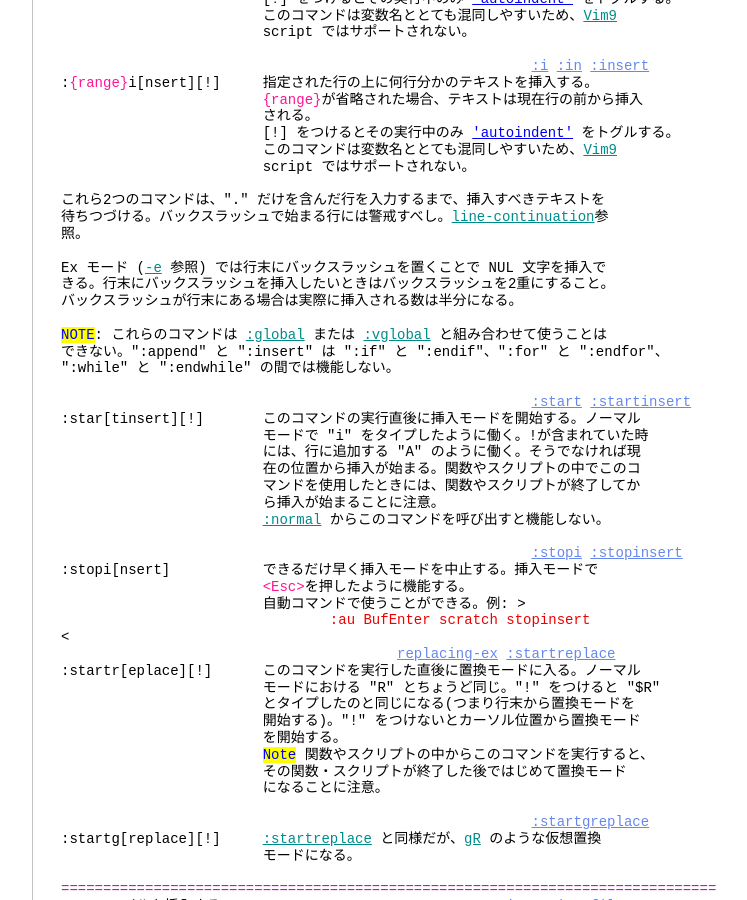
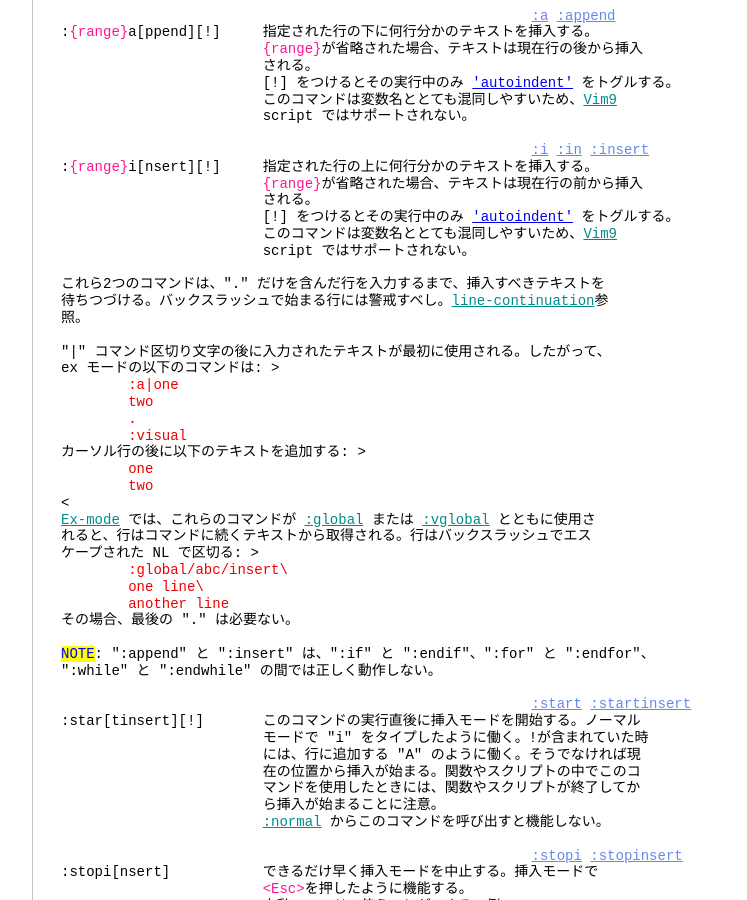
Before and after one commit to vim-jp/vimdoc-ja, a Jekyll site: the page built from insert.html, in a window 1280 px wide and 900 px high, scrolled down 31988 px. Shown: the whole window, without its empty margins (340-1087 px from the left). Built offline with Jekyll 4.4.1, drawn with Linux system fonts in a browser that asks for light colours; nearby versions of some CDN libraries; comment, search, counter and statistics services are not loaded; some of the changed text lies outside the part shown.

Commit message:
Generated by GitHub workflow 10121298209
https://github.com/vim-jp/vimdoc-ja-working/actions/runs/10121298209

```diff
--- a/insert.html
+++ b/insert.html
@@ -3,7 +3,7 @@ layout: vimdoc
 helpname: 'insert'
 ---
 <div id='vimCodeElement'>
-<a class="Constant" href="insert.html" name="insert.txt">insert.txt</a>&nbsp;&nbsp;&nbsp;&nbsp;For&nbsp;<span class="Identifier">Vim バージョン 9.1.</span>&nbsp;&nbsp;Last change: 2024 Jan 04<br>
+<a class="Constant" href="insert.html" name="insert.txt">insert.txt</a>&nbsp;&nbsp;&nbsp;&nbsp;For&nbsp;<span class="Identifier">Vim バージョン 9.1.</span>&nbsp;&nbsp;Last change: 2024 Jul 25<br>
 <br>
 <br>
 &nbsp;&nbsp;&nbsp;&nbsp;&nbsp;&nbsp;&nbsp;&nbsp;&nbsp;&nbsp;&nbsp;&nbsp;&nbsp;&nbsp;&nbsp;&nbsp;<span class="Identifier">VIMリファレンスマニュアル&nbsp;&nbsp;&nbsp;&nbsp;by Bram Moolenaar</span><br>
@@ -1124,6 +1124,11 @@ C++ 用の最初のバージョンが存在する。<br>
 &nbsp;&nbsp;&nbsp;&nbsp;&nbsp;&nbsp;&nbsp;&nbsp;user_data&nbsp;&nbsp;&nbsp;&nbsp;&nbsp;&nbsp; この要素に関連付けられた&nbsp;<a class="Identifier" href="eval.html#v:completed_item">v:completed_item</a>&nbsp;で使用可能<br>
 &nbsp;&nbsp;&nbsp;&nbsp;&nbsp;&nbsp;&nbsp;&nbsp;&nbsp;&nbsp;&nbsp;&nbsp;&nbsp;&nbsp;&nbsp;&nbsp;&nbsp;&nbsp;&nbsp;&nbsp;&nbsp;&nbsp;&nbsp;&nbsp;なカスタムデータ。任意の型が使用できる。既定は空文字<br>
 &nbsp;&nbsp;&nbsp;&nbsp;&nbsp;&nbsp;&nbsp;&nbsp;&nbsp;&nbsp;&nbsp;&nbsp;&nbsp;&nbsp;&nbsp;&nbsp;&nbsp;&nbsp;&nbsp;&nbsp;&nbsp;&nbsp;&nbsp;&nbsp;列。<br>
+&nbsp;&nbsp;&nbsp;&nbsp;&nbsp;&nbsp;&nbsp;&nbsp;hl_group&nbsp;&nbsp;&nbsp;&nbsp;&nbsp;&nbsp;&nbsp;&nbsp;追加のハイライトグループを指定して、ポップアップメ<br>
+&nbsp;&nbsp;&nbsp;&nbsp;&nbsp;&nbsp;&nbsp;&nbsp;&nbsp;&nbsp;&nbsp;&nbsp;&nbsp;&nbsp;&nbsp;&nbsp;&nbsp;&nbsp;&nbsp;&nbsp;&nbsp;&nbsp;&nbsp;&nbsp;ニューの補完項目に追加の属性を適用できる。<br>
+&nbsp;&nbsp;&nbsp;&nbsp;&nbsp;&nbsp;&nbsp;&nbsp;&nbsp;&nbsp;&nbsp;&nbsp;&nbsp;&nbsp;&nbsp;&nbsp;&nbsp;&nbsp;&nbsp;&nbsp;&nbsp;&nbsp;&nbsp;&nbsp;<a class="Identifier" href="syntax.html#hl-PmenuSel">hl-PmenuSel</a>&nbsp;および<a class="Identifier" href="syntax.html#hl-Pmenu">hl-Pmenu</a>&nbsp;のハイライト属性と組み<br>
+&nbsp;&nbsp;&nbsp;&nbsp;&nbsp;&nbsp;&nbsp;&nbsp;&nbsp;&nbsp;&nbsp;&nbsp;&nbsp;&nbsp;&nbsp;&nbsp;&nbsp;&nbsp;&nbsp;&nbsp;&nbsp;&nbsp;&nbsp;&nbsp;合わせて、取り消し線などの cterm および GUI プロパティ<br>
+&nbsp;&nbsp;&nbsp;&nbsp;&nbsp;&nbsp;&nbsp;&nbsp;&nbsp;&nbsp;&nbsp;&nbsp;&nbsp;&nbsp;&nbsp;&nbsp;&nbsp;&nbsp;&nbsp;&nbsp;&nbsp;&nbsp;&nbsp;&nbsp;を補完項目に適用する。<br>
 <br>
 これらのうち &quot;icase&quot;, &quot;equal&quot;, &quot;dup&quot; および &quot;empty&quot; 以外は文字列でなければなら<br>
 ない。これらの要件が満たされない場合はエラーメッセージが表示され、リスト中のそ<br>
@@ -1910,13 +1915,26 @@ O&nbsp;&nbsp;&nbsp;&nbsp;&nbsp;&nbsp;&nbsp;&nbsp;&nbsp;&nbsp;&nbsp;&nbsp;&nbsp;&
 待ちつづける。バックスラッシュで始まる行には警戒すべし。<a class="Identifier" href="repeat.html#line-continuation">line-continuation</a>参<br>
 照。<br>
 <br>
-Ex モード (<a class="Identifier" href="starting.html#-e">-e</a>&nbsp;参照) では行末にバックスラッシュを置くことで NUL 文字を挿入で<br>
-きる。行末にバックスラッシュを挿入したいときはバックスラッシュを2重にすること。<br>
-バックスラッシュが行末にある場合は実際に挿入される数は半分になる。<br>
-<br>
-<span class="Todo">NOTE</span>: これらのコマンドは&nbsp;<a class="Identifier" href="repeat.html#:global">:global</a>&nbsp;または&nbsp;<a class="Identifier" href="repeat.html#:vglobal">:vglobal</a>&nbsp;と組み合わせて使うことは<br>
-できない。&quot;:append&quot; と &quot;:insert&quot; は &quot;:if&quot; と &quot;:endif&quot;、&quot;:for&quot; と &quot;:endfor&quot;、<br>
-&quot;:while&quot; と &quot;:endwhile&quot; の間では機能しない。<br>
+&quot;|&quot; コマンド区切り文字の後に入力されたテキストが最初に使用される。したがって、<br>
+ex モードの以下のコマンドは:&nbsp;&gt;<br>
+<div class="helpExample">&nbsp;&nbsp;&nbsp;&nbsp;&nbsp;&nbsp;&nbsp;&nbsp;:a|one<br>
+&nbsp;&nbsp;&nbsp;&nbsp;&nbsp;&nbsp;&nbsp;&nbsp;two<br>
+&nbsp;&nbsp;&nbsp;&nbsp;&nbsp;&nbsp;&nbsp;&nbsp;.<br>
+&nbsp;&nbsp;&nbsp;&nbsp;&nbsp;&nbsp;&nbsp;&nbsp;:visual</div>
+カーソル行の後に以下のテキストを追加する:&nbsp;&gt;<br>
+<div class="helpExample">&nbsp;&nbsp;&nbsp;&nbsp;&nbsp;&nbsp;&nbsp;&nbsp;one<br>
+&nbsp;&nbsp;&nbsp;&nbsp;&nbsp;&nbsp;&nbsp;&nbsp;two</div>
+&lt;<br>
+<a class="Identifier" href="intro.html#Ex-mode">Ex-mode</a>&nbsp;では、これらのコマンドが&nbsp;<a class="Identifier" href="repeat.html#:global">:global</a>&nbsp;または&nbsp;<a class="Identifier" href="repeat.html#:vglobal">:vglobal</a>&nbsp;とともに使用さ<br>
+れると、行はコマンドに続くテキストから取得される。行はバックスラッシュでエス<br>
+ケープされた NL で区切る:&nbsp;&gt;<br>
+<div class="helpExample">&nbsp;&nbsp;&nbsp;&nbsp;&nbsp;&nbsp;&nbsp;&nbsp;:global/abc/insert\<br>
+&nbsp;&nbsp;&nbsp;&nbsp;&nbsp;&nbsp;&nbsp;&nbsp;one line\<br>
+&nbsp;&nbsp;&nbsp;&nbsp;&nbsp;&nbsp;&nbsp;&nbsp;another line</div>
+その場合、最後の &quot;.&quot; は必要ない。<br>
+<br>
+<span class="Todo">NOTE</span>: &quot;:append&quot; と &quot;:insert&quot; は、&quot;:if&quot; と &quot;:endif&quot;、&quot;:for&quot; と &quot;:endfor&quot;、<br>
+&quot;:while&quot; と &quot;:endwhile&quot; の間では正しく動作しない。<br>
 <br>
 &nbsp;&nbsp;&nbsp;&nbsp;&nbsp;&nbsp;&nbsp;&nbsp;&nbsp;&nbsp;&nbsp;&nbsp;&nbsp;&nbsp;&nbsp;&nbsp;&nbsp;&nbsp;&nbsp;&nbsp;&nbsp;&nbsp;&nbsp;&nbsp;&nbsp;&nbsp;&nbsp;&nbsp;&nbsp;&nbsp;&nbsp;&nbsp;&nbsp;&nbsp;&nbsp;&nbsp;&nbsp;&nbsp;&nbsp;&nbsp;&nbsp;&nbsp;&nbsp;&nbsp;&nbsp;&nbsp;&nbsp;&nbsp;&nbsp;&nbsp;&nbsp;&nbsp;&nbsp;&nbsp;&nbsp;&nbsp;<a class="Constant" href="insert.html#:start" name=":start">:start</a>&nbsp;<a class="Constant" href="insert.html#:startinsert" name=":startinsert">:startinsert</a><br>
 :star[tinsert][!]&nbsp;&nbsp;&nbsp;&nbsp;&nbsp;&nbsp; このコマンドの実行直後に挿入モードを開始する。ノーマル<br>
```
